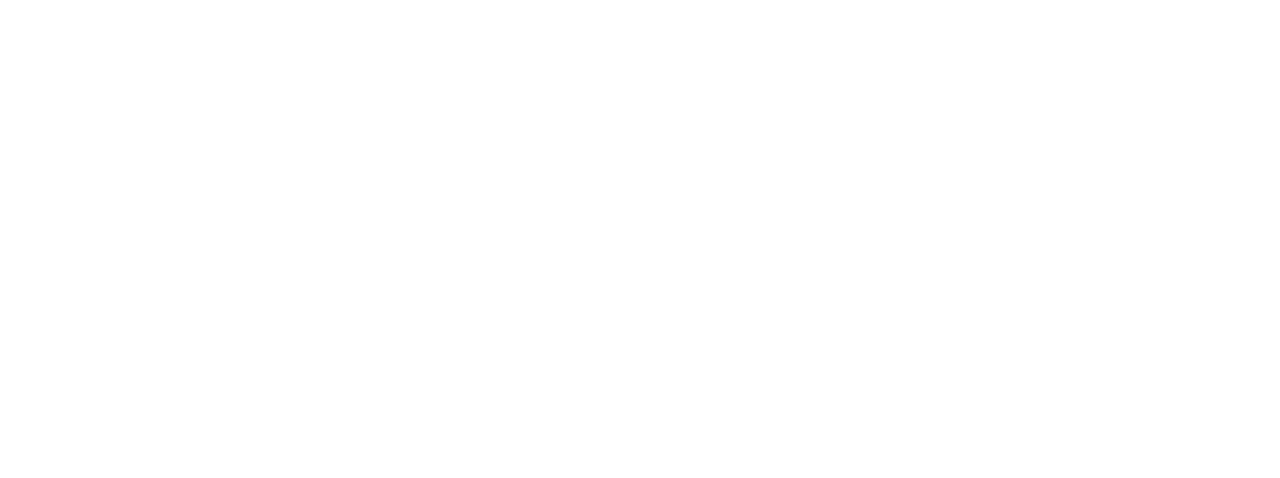
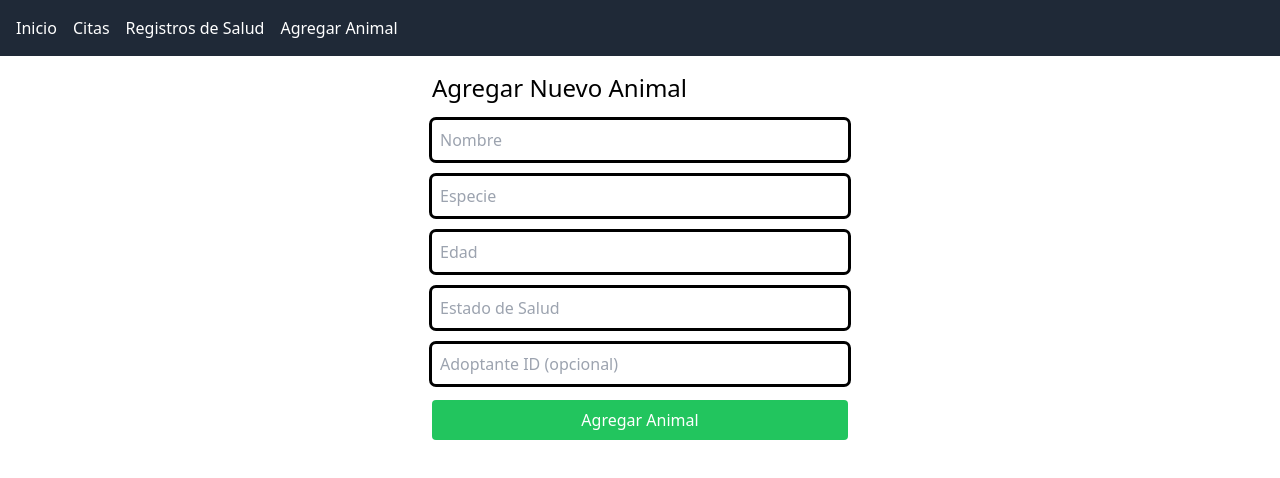
Before and after one commit to ldecasanova/Frontend-proyecto, a React (Vite) app: page /add-animal in a window 1280 px wide. Before the commit this address had no page. Shown: the top 478 px of the page. Built offline with nearby package versions, Linux system fonts and the light colour scheme.

Commit message:
se añadio boton para agregar animales

```diff
--- a/src/App.tsx
+++ b/src/App.tsx
@@ -4,6 +4,7 @@ import Login from './components/Auth/Login';
 import Register from './components/Auth/Register';
 import Dashboard from './components/Dashboard/Dashboard';
 import AnimalDetails from './components/Dashboard/AnimalDetails';
+import AddAnimal from './components/Dashboard/AddAnimal';
 import Appointments from './components/PostAdoption/Appointments';
 import HealthRecords from './components/PostAdoption/HealthRecords';
 
@@ -18,9 +19,10 @@ function App() {
           <Route path="/register" element={<Register />} />
           <Route path="/dashboard" element={<Dashboard />} />
           <Route path="/animal/:id" element={<AnimalDetails />} />
+          <Route path="/add-animal" element={<AddAnimal />} />
           <Route path="/appointments" element={<Appointments />} />
           <Route path="/health-records" element={<HealthRecords />} />
-          {/* Puedes agregar más rutas aquí */}
+          {/* Agrega más rutas públicas según necesites */}
         </Routes>
       </Router>
     </AuthProvider>
--- a/src/components/Common/Navbar.tsx
+++ b/src/components/Common/Navbar.tsx
@@ -1,5 +1,5 @@
 import { Link, useNavigate } from 'react-router-dom';
-import useAuth from '../../hooks/useAuth';
+import { useAuth } from '../../contexts/AuthContext';
 
 function Navbar() {
   const navigate = useNavigate();
@@ -7,13 +7,13 @@ function Navbar() {
 
   const handleLogout = () => {
     localStorage.removeItem('token');
-    setToken('null');
+    setToken(null);
     navigate('/login');
   };
 
   return (
     <nav className="bg-gray-800 text-white p-4">
-      <ul className="flex space-x-4">
+      <ul className="flex space-x-4 items-center">
         <li>
           <Link to="/dashboard">Inicio</Link>
         </li>
@@ -23,9 +23,15 @@ function Navbar() {
         <li>
           <Link to="/health-records">Registros de Salud</Link>
         </li>
+        <li>
+          <Link to="/add-animal">Agregar Animal</Link>
+        </li>
         <li className="ml-auto">
           {token && (
-            <button onClick={handleLogout} className="bg-red-500 px-2 py-1 rounded">
+            <button
+              onClick={handleLogout}
+              className="bg-red-500 px-2 py-1 rounded"
+            >
               Cerrar Sesión
             </button>
           )}
--- /dev/null
+++ b/src/components/Dashboard/AddAnimal.tsx
@@ -0,0 +1,100 @@
+import { useState } from 'react';
+import api from '../../api/axios';
+import { useNavigate } from 'react-router-dom';
+import Navbar from '../Common/Navbar';
+
+function AddAnimal() {
+  const [nombre, setNombre] = useState('');
+  const [especie, setEspecie] = useState('');
+  const [edad, setEdad] = useState<number | ''>('');
+  const [estadoSalud, setEstadoSalud] = useState('');
+  const [adoptanteId, setAdoptanteId] = useState<number | ''>('');
+  const [error, setError] = useState('');
+  const navigate = useNavigate();
+
+  const handleAddAnimal = async () => {
+    if (!nombre || !especie || edad === '' || !estadoSalud) {
+      setError('Por favor, completa todos los campos requeridos.');
+      return;
+    }
+
+    try {
+      const animalData = {
+        nombre,
+        especie,
+        edad: Number(edad),
+        estadoSalud,
+        adoptanteId: adoptanteId ? Number(adoptanteId) : null,
+      };
+
+      await api.post('/animales', animalData);
+
+      // Después de añadir el animal, navegar de regreso al Dashboard
+      navigate('/dashboard');
+    } catch (error: any) {
+      console.error('Error al añadir el animal', error);
+      if (error.response && error.response.data && error.response.data.message) {
+        setError(error.response.data.message);
+      } else {
+        setError('Error al añadir el animal. Inténtalo de nuevo.');
+      }
+    }
+  };
+
+  return (
+    <div>
+      <Navbar />
+      <div className="max-w-md mx-auto p-4">
+        <h1 className="text-2xl mb-4">Agregar Nuevo Animal</h1>
+        {error && <p className="text-red-500 mb-4">{error}</p>}
+
+        <div className="flex flex-col space-y-4">
+          <input
+            type="text"
+            placeholder="Nombre"
+            className="outline rounded p-2"
+            value={nombre}
+            onChange={(e) => setNombre(e.target.value)}
+          />
+          <input
+            type="text"
+            placeholder="Especie"
+            className="outline rounded p-2"
+            value={especie}
+            onChange={(e) => setEspecie(e.target.value)}
+          />
+          <input
+            type="number"
+            placeholder="Edad"
+            className="outline rounded p-2"
+            value={edad}
+            onChange={(e) => setEdad(e.target.value ? Number(e.target.value) : '')}
+          />
+          <input
+            type="text"
+            placeholder="Estado de Salud"
+            className="outline rounded p-2"
+            value={estadoSalud}
+            onChange={(e) => setEstadoSalud(e.target.value)}
+          />
+          <input
+            type="number"
+            placeholder="Adoptante ID (opcional)"
+            className="outline rounded p-2"
+            value={adoptanteId}
+            onChange={(e) => setAdoptanteId(e.target.value ? Number(e.target.value) : '')}
+          />
+
+          <button
+            className="bg-green-500 text-white py-2 rounded"
+            onClick={handleAddAnimal}
+          >
+            Agregar Animal
+          </button>
+        </div>
+      </div>
+    </div>
+  );
+}
+
+export default AddAnimal;
--- a/src/components/Dashboard/AnimalList.tsx
+++ b/src/components/Dashboard/AnimalList.tsx
@@ -1,6 +1,6 @@
 import { useEffect, useState } from 'react';
 import api from '../../api/axios';
-import { useNavigate } from 'react-router-dom';
+import { useNavigate, useLocation } from 'react-router-dom';
 
 interface Animal {
   id: number;
@@ -13,6 +13,7 @@ interface Animal {
 function AnimalList() {
   const [animals, setAnimals] = useState<Animal[]>([]);
   const navigate = useNavigate();
+  const location = useLocation();
 
   useEffect(() => {
     const fetchAnimals = async () => {
@@ -24,7 +25,7 @@ function AnimalList() {
       }
     };
     fetchAnimals();
-  }, []);
+  }, [location]); // Se vuelve a ejecutar cuando cambia la ubicación
 
   return (
     <div className="grid grid-cols-1 md:grid-cols-3 gap-4">
--- a/src/components/Dashboard/Dashboard.tsx
+++ b/src/components/Dashboard/Dashboard.tsx
@@ -1,12 +1,23 @@
 import Navbar from '../Common/Navbar';
 import AnimalList from './AnimalList';
+import { useNavigate } from 'react-router-dom';
 
 function Dashboard() {
+  const navigate = useNavigate();
+
   return (
     <div>
       <Navbar />
       <div className="container mx-auto p-4">
-        <h1 className="text-2xl text-center mb-4">Animales Disponibles para Adopción</h1>
+        <div className="flex justify-between items-center mb-4">
+          <h1 className="text-2xl">Animales Disponibles para Adopción</h1>
+          <button
+            className="bg-blue-500 text-white px-4 py-2 rounded"
+            onClick={() => navigate('/add-animal')}
+          >
+            Agregar Animal
+          </button>
+        </div>
         <AnimalList />
       </div>
     </div>
```
